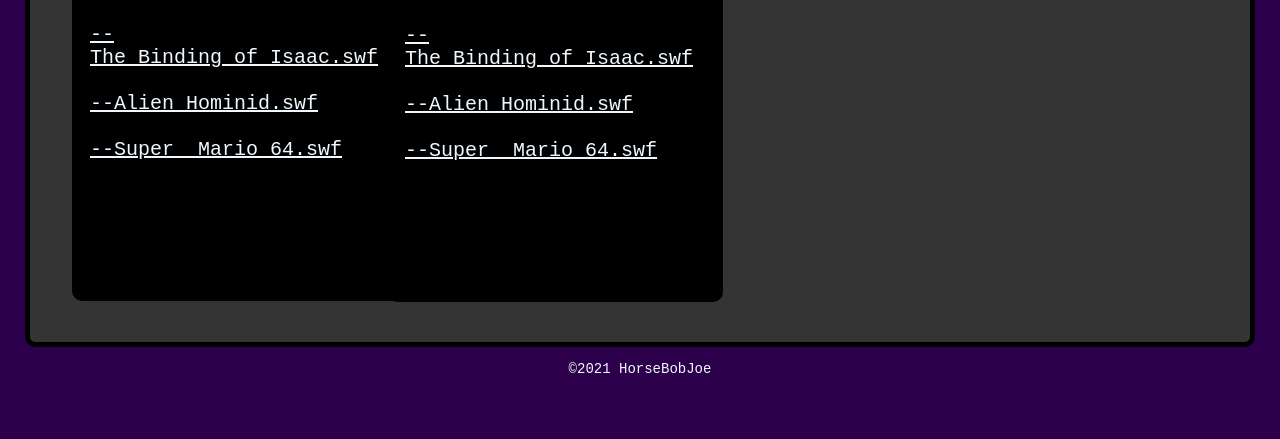
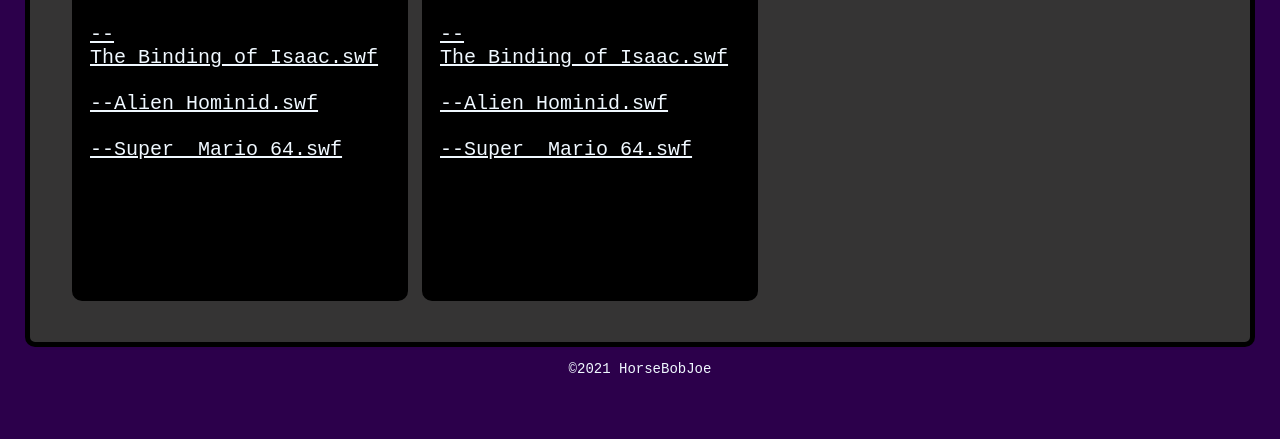
Before and after one commit to HorseMania24/coolsciencegames.github.io, a plain HTML site: page index.html in a window 1280 px wide. Shown: the part 361-800 px from the top of the page. Drawn offline with Linux system fonts and the light colour scheme.

Commit message:
Update style.css

```diff
--- a/style.css
+++ b/style.css
@@ -56,8 +56,8 @@
 
 .container2 {
     position: relative;
-    top: -420px;
-    left: -235px;
+    top: -421px;
+    left: -200px;
     margin-right: -300px;
     padding: 15px;
     padding-bottom: 100px;
```
